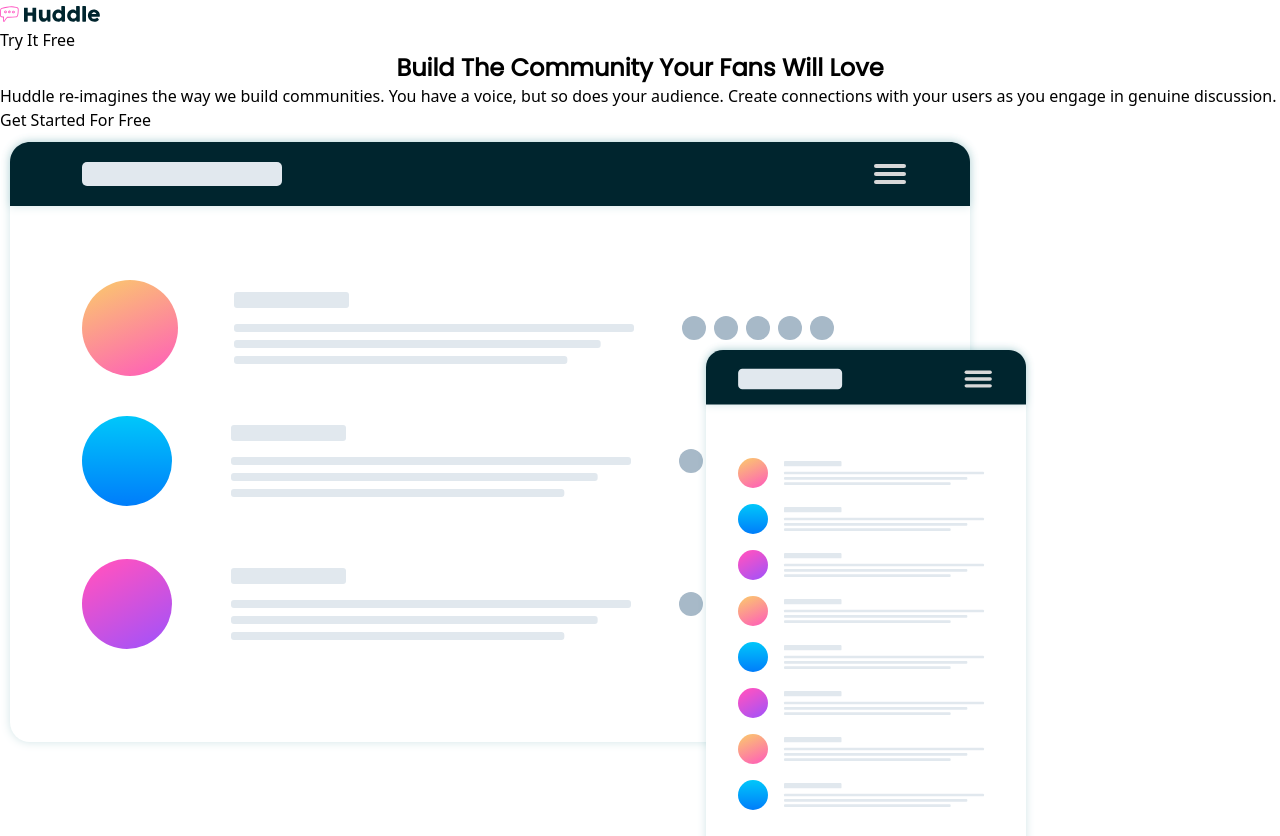
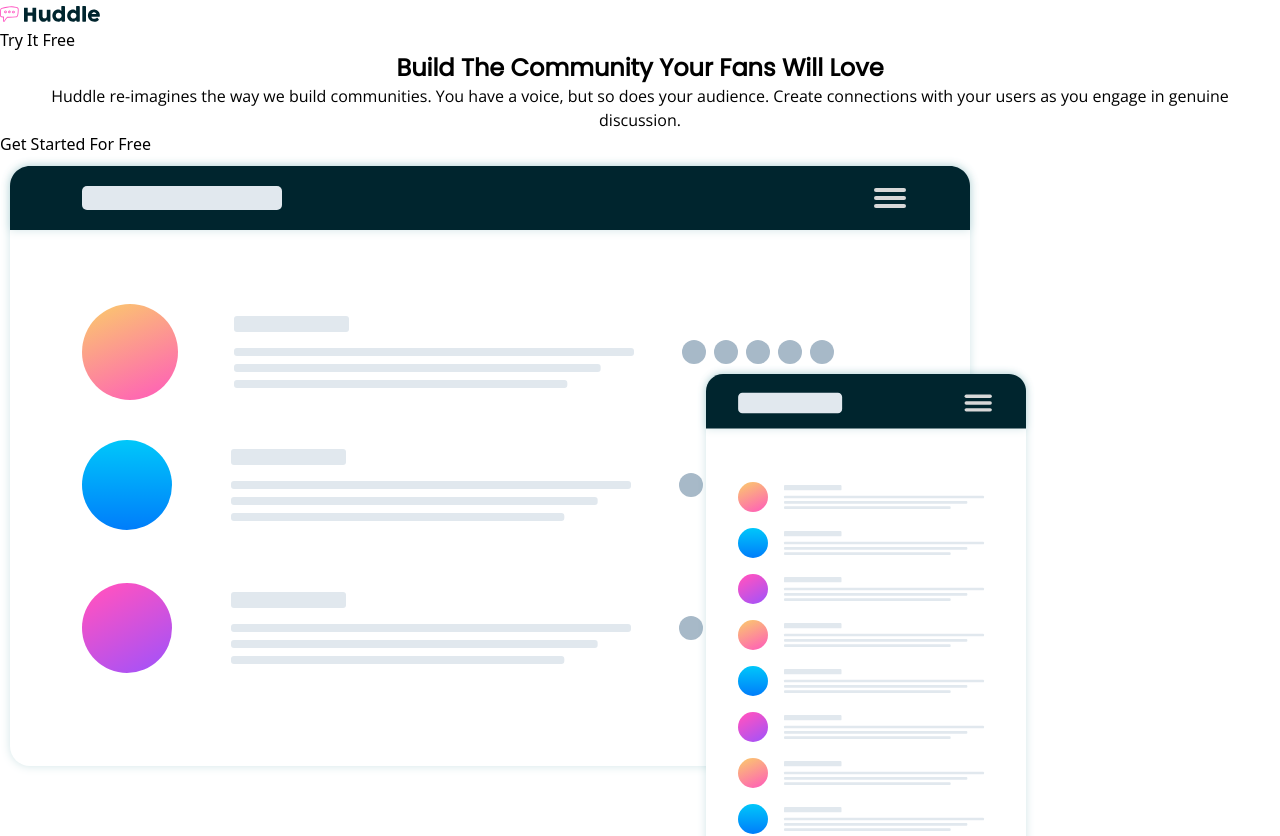
Before and after one commit to palmeiroerick/huddle-landing-page-with-alternating-feature-blocks, a Next.js app: page / in a window 1280 px wide. Shown: the top 836 px of the page. Built offline with nearby package versions, Linux system fonts and the light colour scheme.

Commit message:
style: add styles to text component

```diff
--- a/components/Text/index.tsx
+++ b/components/Text/index.tsx
@@ -1,6 +1,6 @@
 const Text = () => {
   return (
-    <p>
+    <p className="px-4 text-center font-openSans">
       Huddle re-imagines the way we build communities. You have a voice, but so
       does your audience. Create connections with your users as you engage in
       genuine discussion.
```
